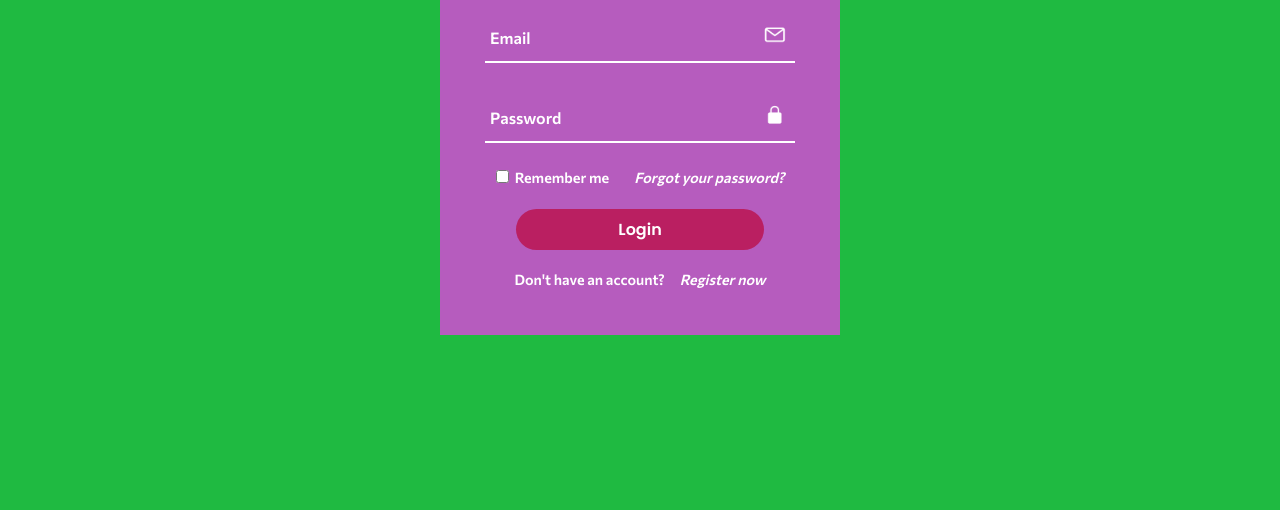
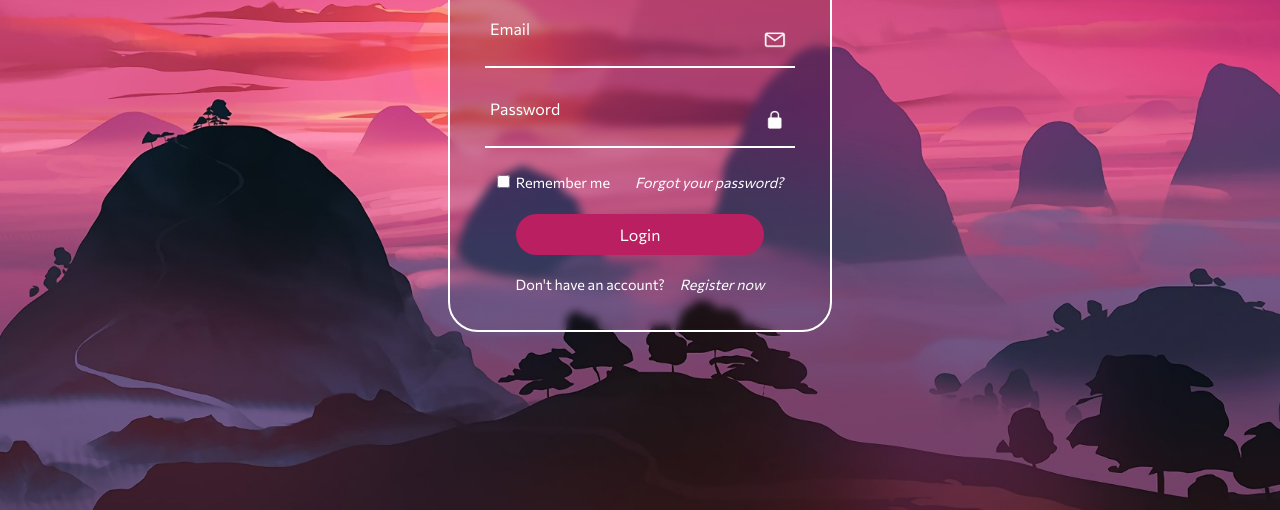
Before and after one commit to Izabella-Nascimento/Animated-Login-with-Background-Image, a plain HTML site: page page/index.html in a window 1280 px wide. Shown: the part 290-800 px from the top of the page. Drawn offline with Linux system fonts and the light colour scheme.

Commit message:
Added background-image and changes to the box surrounding the form

```diff
--- a/page/index.css
+++ b/page/index.css
@@ -1,5 +1,5 @@
 @import url('https://fonts.googleapis.com/css2?family=Poppins:wght@600&display=swap');
-@import url('https://fonts.googleapis.com/css2?family=Commissioner:wght@600&display=swap');
+@import url('https://fonts.googleapis.com/css2?family=Commissioner&display=swap');
 
 * {
   margin: 0;
@@ -12,13 +12,20 @@ section {
   min-height: 100vh;
   width: 100%;
   background: #1fba41;
+  background: url(../assets/imgs/Background.jpg);
+  background-position: center;
+  background-repeat: no-repeat;
+  background-size: cover;
 }
 
 .box-form {
   position: relative;
-  width: 400px;
-  height: 450px;
-  background: #b65cbe;
+  width: 380px;
+  height: 440px;
+  background: linear-gradient(180deg, rgba(151, 39, 39, 0.30) 0%, rgba(43, 10, 58, 0.28) 48.96%, rgba(7, 2, 2, 0.00) 100%);
+  border: 2px solid #FFFFFF;
+  border-radius: 30px;
+  backdrop-filter: blur(4px);
   display: flex;
   justify-content: center;
   align-items: center;
@@ -45,8 +52,9 @@ section {
 }
 
 input:focus ~ label,
-input:focus ~ :valid {
-  top: -25px;
+input:valid ~ label,
+input:not(:placeholder-shown) ~ label  {
+  top: -20px;
 }
 
 .input-box input {
@@ -81,7 +89,7 @@ input:focus ~ :valid {
 }
 
 .remember-me a:hover {
-  color: rgb(83, 81, 81);
+  text-decoration: underline;
 }
 
 .button-wrapper {
@@ -98,13 +106,14 @@ button {
   border: none;
   cursor: pointer;
   font-size: 1em;
-  font-family: 'Poppins';
+  font-family: 'Commissioner';
   font-weight: normal;
   color: #FFFFFF;
 }
 
 button:hover{
   background: #a5084c;
+  transition: 0.5s;
 }
 
 .register-now {
@@ -123,7 +132,7 @@ button:hover{
 }
 
 .register-now p a:hover {
-  color: rgb(83, 81, 81);
+ text-decoration: underline;
 }
 
 
@@ -136,7 +145,7 @@ img {
 }
 
 h1 {
-  font-size: 2.5em;
+  font-size: 2.9em;
   color: #FFFFFF;
   font-family: 'Poppins';
   text-align: center;
```
